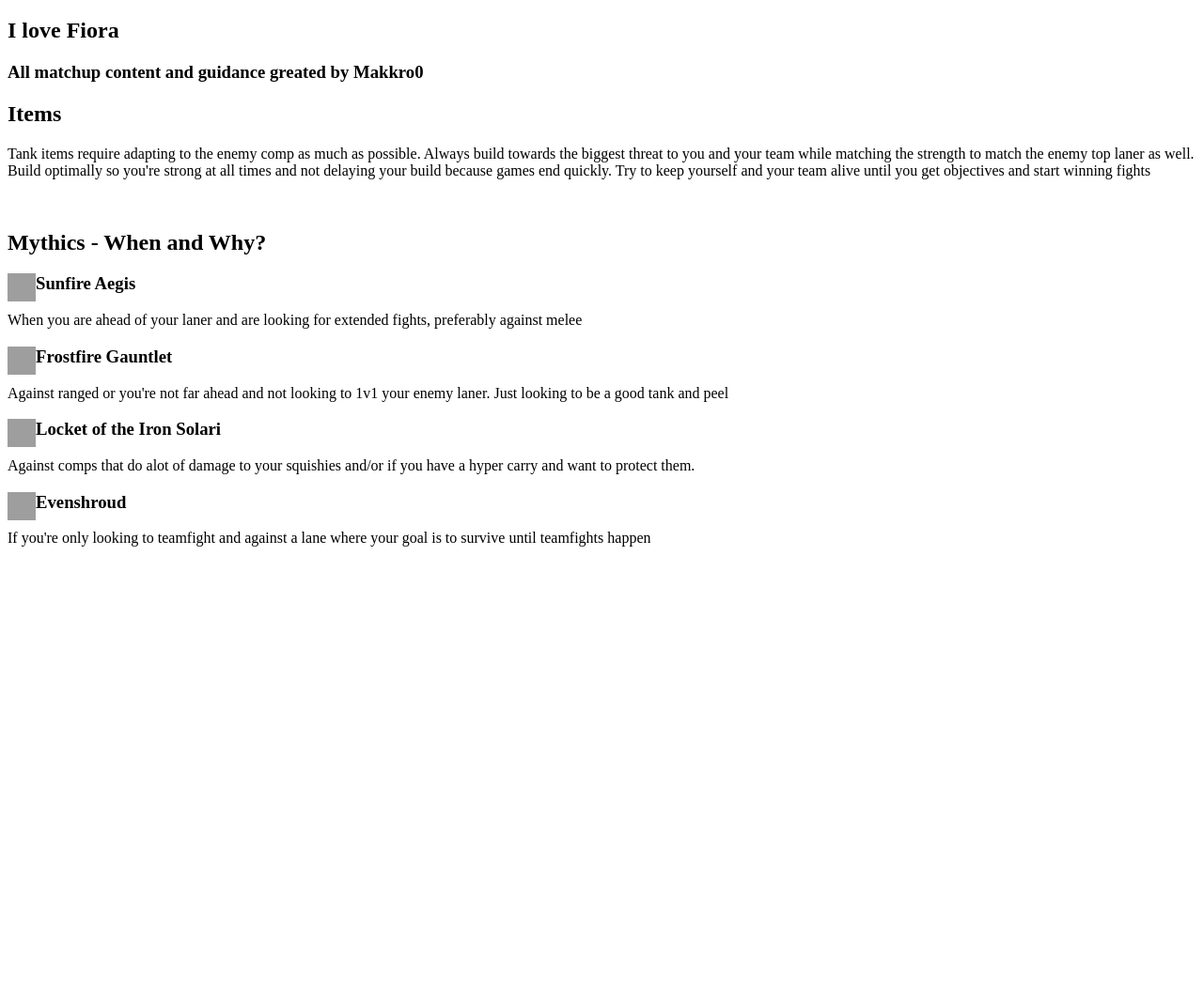
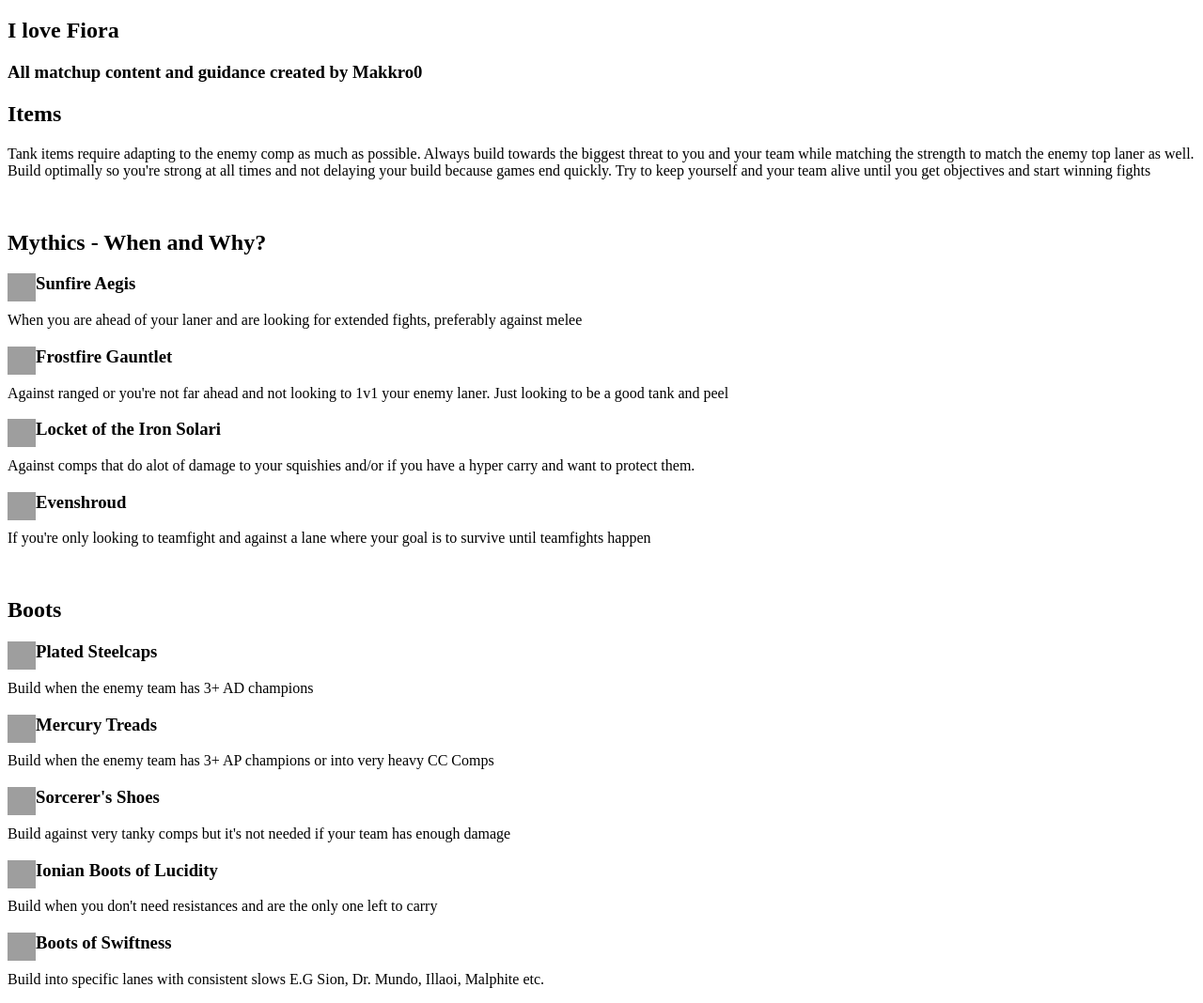
Before and after one commit to JScully2809/OrnnMatchupGuide, a plain HTML site: page OrnnMatchupGuide/Index.html in a window 1280 px wide. Shown: the part 61-1129 px from the top of the page at 94% size. Before the commit the page ends 800 px from the top, so only its background shows below. Drawn offline with Linux system fonts and the light colour scheme; grey boxes are pictures that could not be loaded.

Commit message:
Added Boots section

```diff
--- a/OrnnMatchupGuide/Index.html
+++ b/OrnnMatchupGuide/Index.html
@@ -14,11 +14,12 @@
 <body>
     <h1>Ornn Matchup Guide</h1>
     <h2>I love Fiora</h2>
-        <h3>All matchup content and guidance greated by Makkro0</h3>
+        <h3>All matchup content and guidance created by Makkro0</h3>
     <script src="app.js"></script>
    <h2>Items</h2>
    <p>Tank items require adapting to the enemy comp as much as possible. Always build towards the biggest threat to you and your team while matching the strength to match the enemy top laner as well. Build optimally so you're strong at all times and not delaying your build because games end quickly. Try to keep yourself and your team alive until you get objectives and start winning fights</p>
    <br>
+
    <h2>Mythics - When and Why?</h2>
    <h3>Sunfire Aegis <img src="https://static.wikia.nocookie.net/leagueoflegends/images/e/e4/Sunfire_Aegis_item_HD.png/revision/latest?cb=20201111004653" alt="Sunfire Aegis" style="float:left;width:30px;height:30px;" ></h3>
     <p>When you are ahead of your laner and are looking for extended fights, preferably against melee</p>
@@ -28,6 +29,18 @@
     <p>Against comps that do alot of damage to your squishies and/or if you have a hyper carry and want to protect them.</p>
    <h3>Evenshroud <img src="https://static.wikia.nocookie.net/leagueoflegends/images/b/b1/Evenshroud_item_HD.png/revision/latest?cb=20211116191906" alt="Evenshroud" style="float:left;width:30px;height:30px;"></h3>
     <p>If you're only looking to teamfight and against a lane where your goal is to survive until teamfights happen</p>
+   <br>
+   <h2>Boots</h2>
+   <h3>Plated Steelcaps <img src="https://static.wikia.nocookie.net/leagueoflegends/images/d/dc/Plated_Steelcaps_item_HD.png/revision/latest?cb=20201111000436" alt="Plated Steelcaps" style="float:left;width:30px;height:30px;"></h3>
+    <p>Build when the enemy team has 3+ AD champions</p>
+   <h3>Mercury Treads <img src="https://static.wikia.nocookie.net/leagueoflegends/images/8/8e/Mercury%27s_Treads_item_HD.png/revision/latest?cb=20201116182101" alt="Mercury Treads" style="float:left;width:30px;height:30px;"></h3>
+    <p>Build when the enemy team has 3+ AP champions or into very heavy CC Comps</p>
+   <h3>Sorcerer's Shoes <img src="https://static.wikia.nocookie.net/leagueoflegends/images/b/bb/Sorcerer%27s_Shoes_item_HD.png/revision/latest?cb=20201116184216" alt="Sorcerer's Shoes" style="float:left;width:30px;height:30px"></h3>
+    <p>Build against very tanky comps but it's not needed if your team has enough damage</p>
+   <h3>Ionian Boots of Lucidity <img src="https://static.wikia.nocookie.net/leagueoflegends/images/d/d1/Ionian_Boots_of_Lucidity_item_HD.png/revision/latest?cb=20210825182132" alt="Ionian Boots of Lucidity" style="float:left;width:30px;height:30px;"></h3>
+    <p>Build when you don't need resistances and are the only one left to carry</p>
+   <h3>Boots of Swiftness <img src="https://static.wikia.nocookie.net/leagueoflegends/images/a/ae/Boots_of_Swiftness_item_HD.png/revision/latest?cb=20201116171938" alt="Boots of Swiftness" style="float:left;width:30px;height:30px;"></h3>
+    <p>Build into specific lanes with consistent slows E.G Sion, Dr. Mundo, Illaoi, Malphite etc.</p>
 
 </body>
 </html>
```
